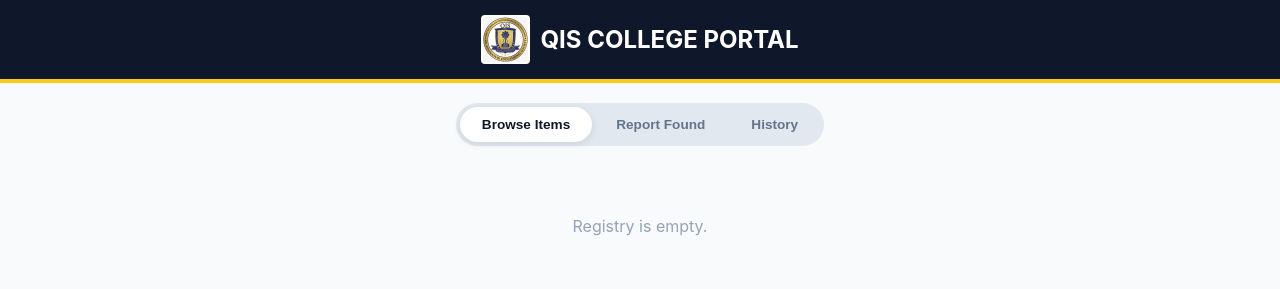
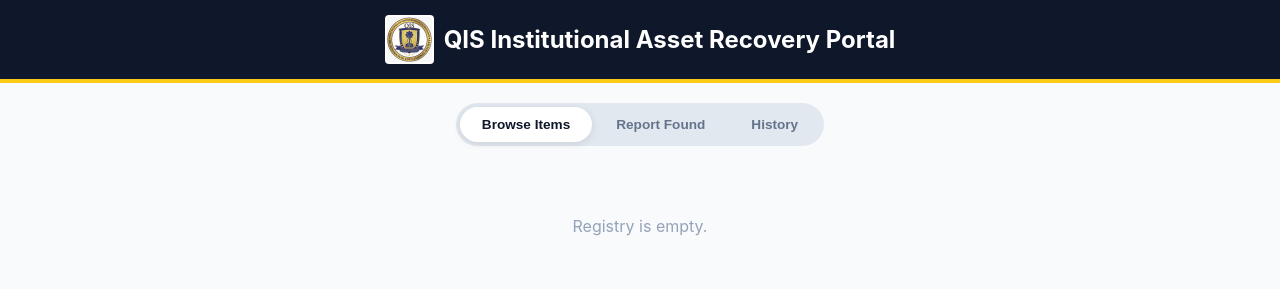
Before and after one commit to bobby713964/2-2-project, a plain HTML site: page index.html in a window 1280 px wide. Drawn offline with Linux system fonts and the light colour scheme.

Commit message:
Update index.html

```diff
--- a/index.html
+++ b/index.html
@@ -97,7 +97,7 @@
 <header>
     <div style="display:flex; align-items:center; justify-content:center; gap:10px;">
         <img src="qislogo.jpeg" alt="QIS" style="height:45px; background:white; border-radius:4px; padding:2px;">
-        <h1 style="margin:0; font-size: 1.5rem;">QIS COLLEGE PORTAL</h1>
+        <h1 style="margin:0; font-size: 1.5rem;">QIS Institutional Asset Recovery Portal</h1>
     </div>
 </header>
 
```
